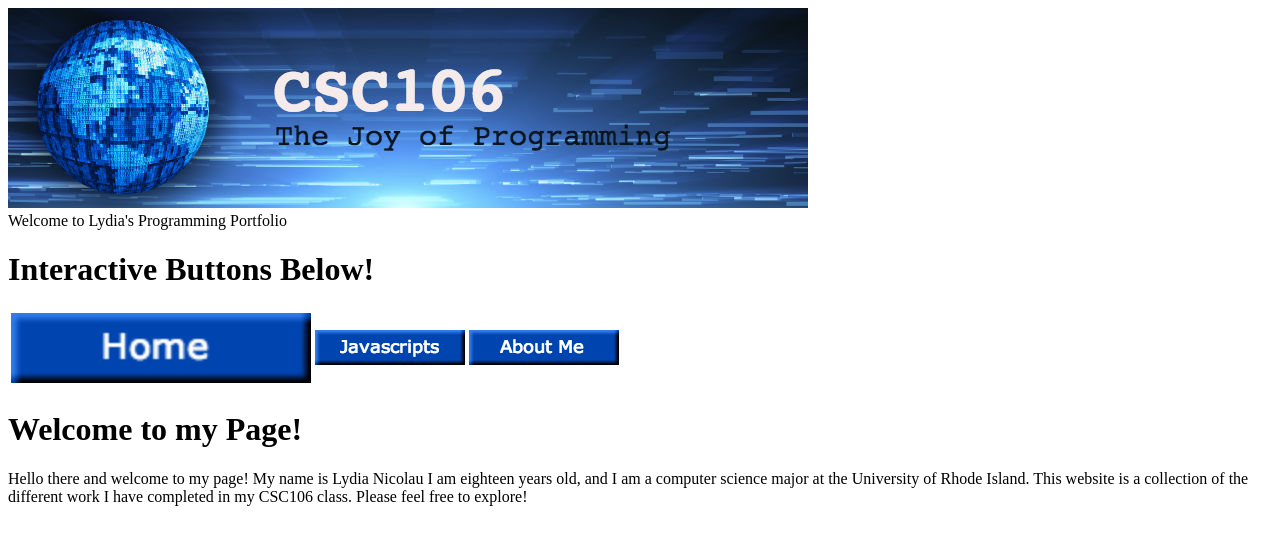
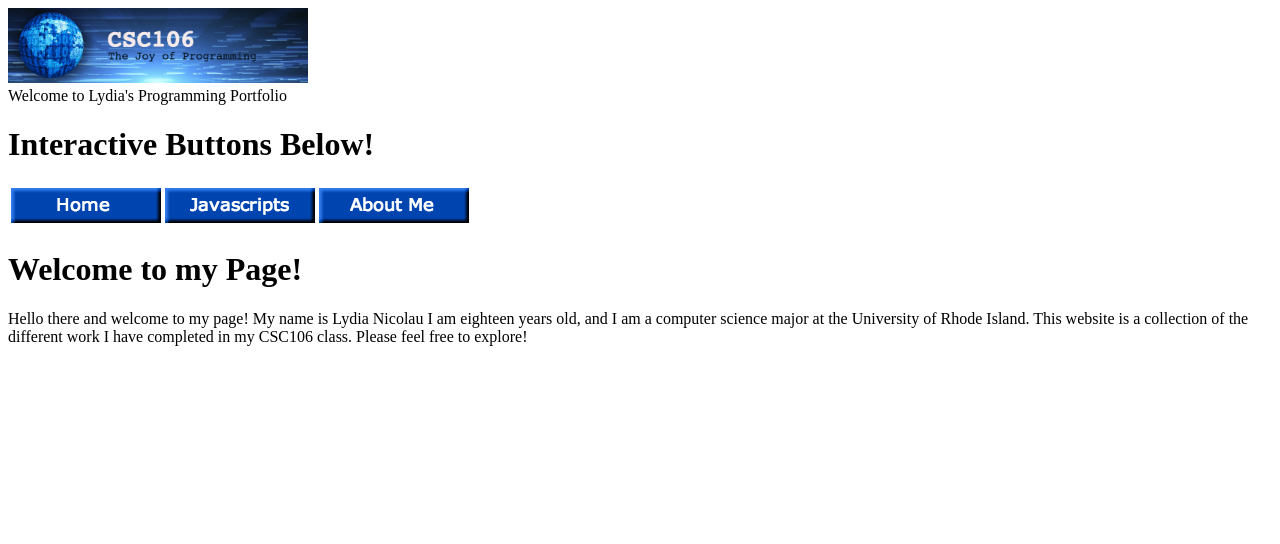
Before and after one commit to LydiaNicolau/LydiaNicolau.github.io, a plain HTML site: page index.html in a window 1280 px wide. Drawn offline with Linux system fonts and the light colour scheme.

Commit message:
Update index.html

```diff
--- a/index.html
+++ b/index.html
@@ -5,7 +5,7 @@
         <title>Lydia's Programming Portfolio</title>
     </head>
     <body>
-<img src="csc106banner.jpg"> <br>
+<img src="csc106banner.jpg" width="300"> <br>
 Welcome to Lydia's Programming Portfolio
     </body>
 
@@ -15,7 +15,7 @@ Welcome to Lydia's Programming Portfolio
         <table>
             <tbody>
                 <tr>
-                    <td> <img src= "csc106home.png" width="300"> </td>
+                    <td> <img src= "csc106home.png"> </td>
                         <td> <a href="https://lydianicolau.github.io/javascripts.html"> <img src= "csc106javascripts.png"> </a> </td>
                     <td> <a href="https://lydianicolau.github.io/about.html"> <img src= "csc106about.png"> </a> </td>
                 </tr>
```
